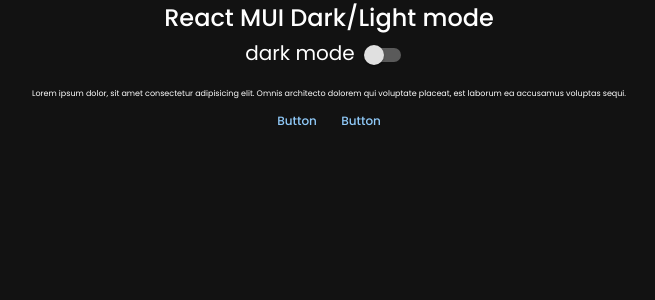
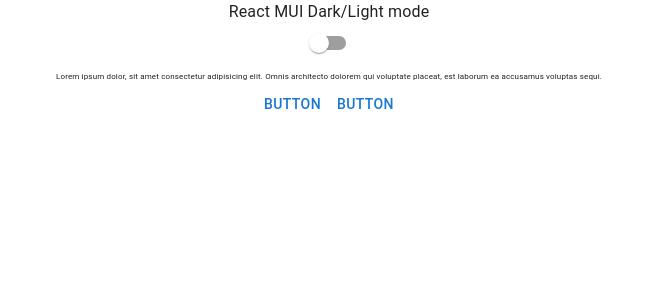
Before and after one commit to fhabhishektiwari/react-js-learning, a React (Create React App) app: page / in a window 1280 px wide. Shown: the top 300 px of the page, without its empty margins (311-966 px from the left). Built offline with nearby package versions, Linux system fonts and the light colour scheme.

Commit message:
added theme

```diff
--- a/src/App.js
+++ b/src/App.js
@@ -1,7 +1,5 @@
 import { useState } from 'react';
 import './App.css';
-import { ThemeProvider, createTheme } from '@mui/material/styles'
-import {darkTheme,lightTheme} from './theme/theme';
 
 import {Box, Switch, Typography } from '@mui/material';
 import CssBaseline from '@mui/material/CssBaseline'
@@ -31,10 +29,8 @@ function App() {
 
   return (
     <div className="App">
-      <ThemeProvider theme={darkTheme}>
-        <CssBaseline />
         <Main/>
-        {<label>{darkTheme.palette.mode} mode</label>}
+        {/*<label>{darkTheme.palette.mode} mode</label>*/}
         {<Switch
           checked={darkMode}
           color='success'
@@ -50,10 +46,6 @@ function App() {
           text="Button"
           color="secondary"
         />
-
-
-      </ThemeProvider>
-
     </div>
   );
 }
--- a/src/index.js
+++ b/src/index.js
@@ -3,12 +3,20 @@ import ReactDOM from 'react-dom/client';
 import './index.css';
 import App from './App';
 import reportWebVitals from './reportWebVitals';
+import { ThemeProvider} from '@mui/material/styles'
+import { darkTheme, lightTheme } from './theme/theme';
+import { CssBaseline } from '@mui/material';
+
+
 
 const root = ReactDOM.createRoot(document.getElementById('root'));
 root.render(
+  <ThemeProvider theme={lightTheme}>
+  <CssBaseline />
   <React.StrictMode>
     <App />
   </React.StrictMode>
+  </ThemeProvider>
 );
 
 // If you want to start measuring performance in your app, pass a function
```
